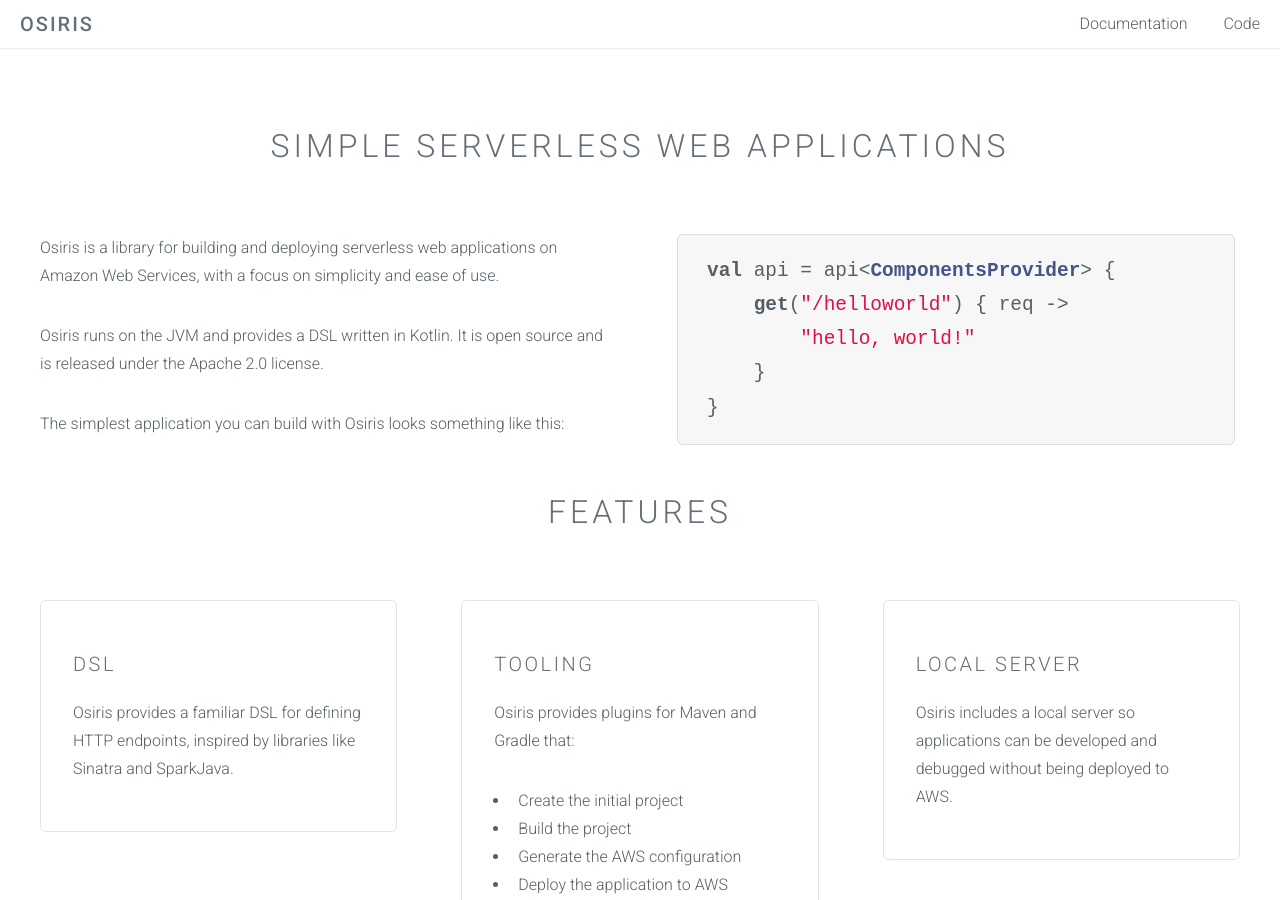
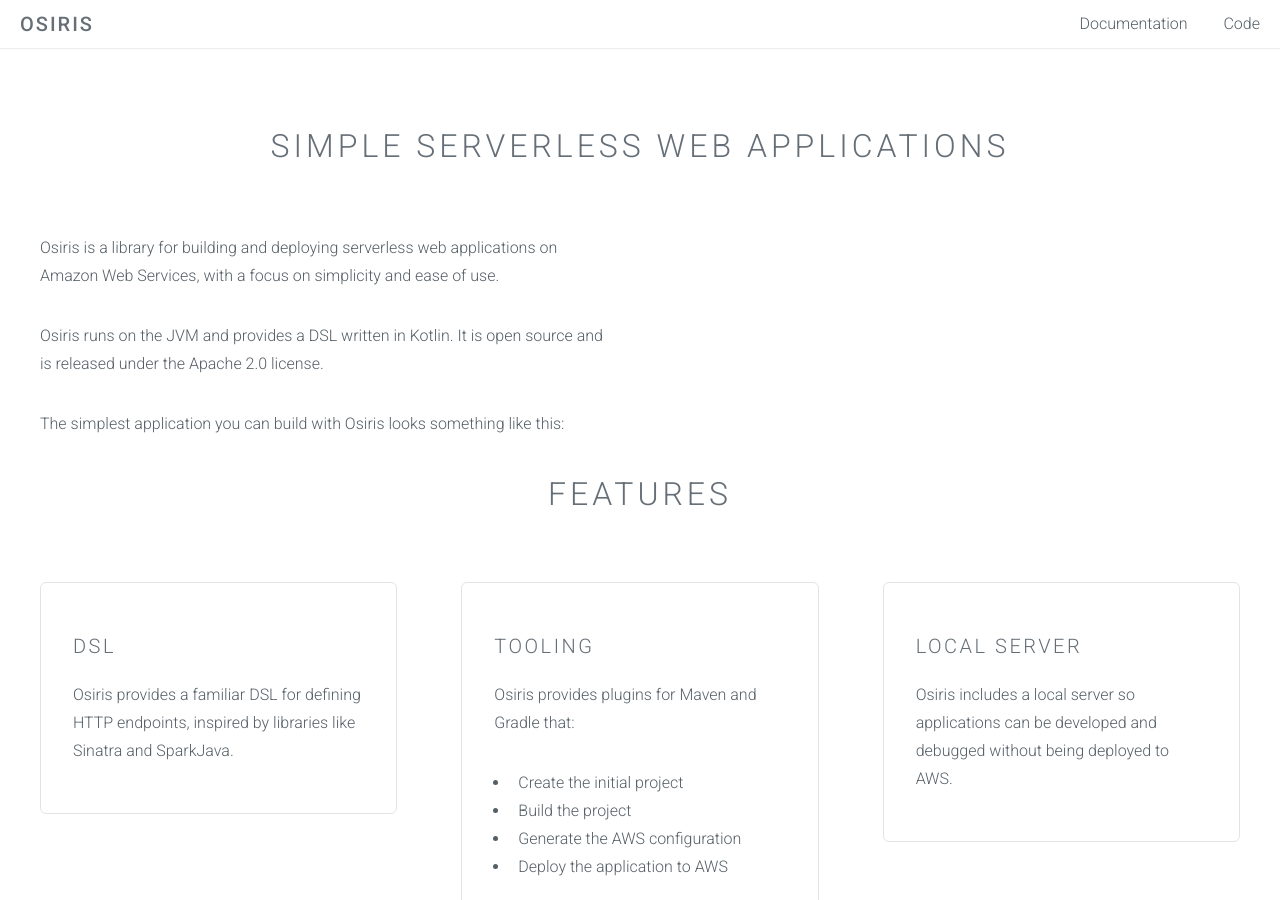
Before and after one commit to cjkent/cjkent.github.io, a Jekyll site: the page built from index.html, in a window 1280 px wide and 900 px high, scrolled down 366 px. Built offline with Jekyll 4.4.1, drawn with Linux system fonts in a browser that asks for light colours.

Commit message:
Update index.html

```diff
--- a/index.html
+++ b/index.html
@@ -18,14 +18,14 @@
                 </section>
             </div>
 
-            <div class="6u">
+            <div class="6u"><!--
                 {% highlight kotlin %}{% raw %}
 val api = api<ComponentsProvider> {
     get("/helloworld") { req ->
         "hello, world!"
     }
 }{% endraw %}{% endhighlight %}
-            </div>
+           --> </div>
         </div>
     </div>
     <header class="major">
```
